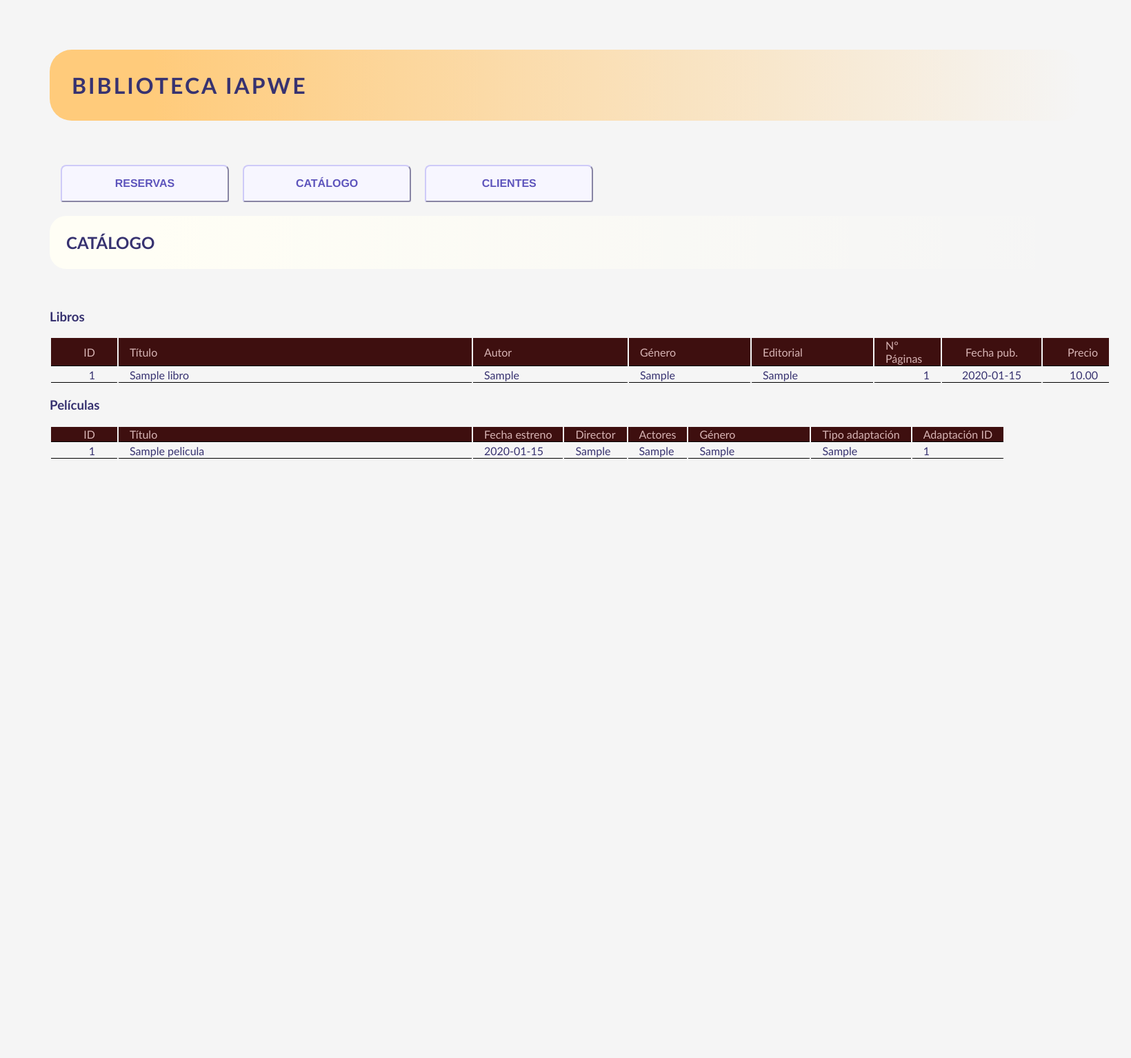
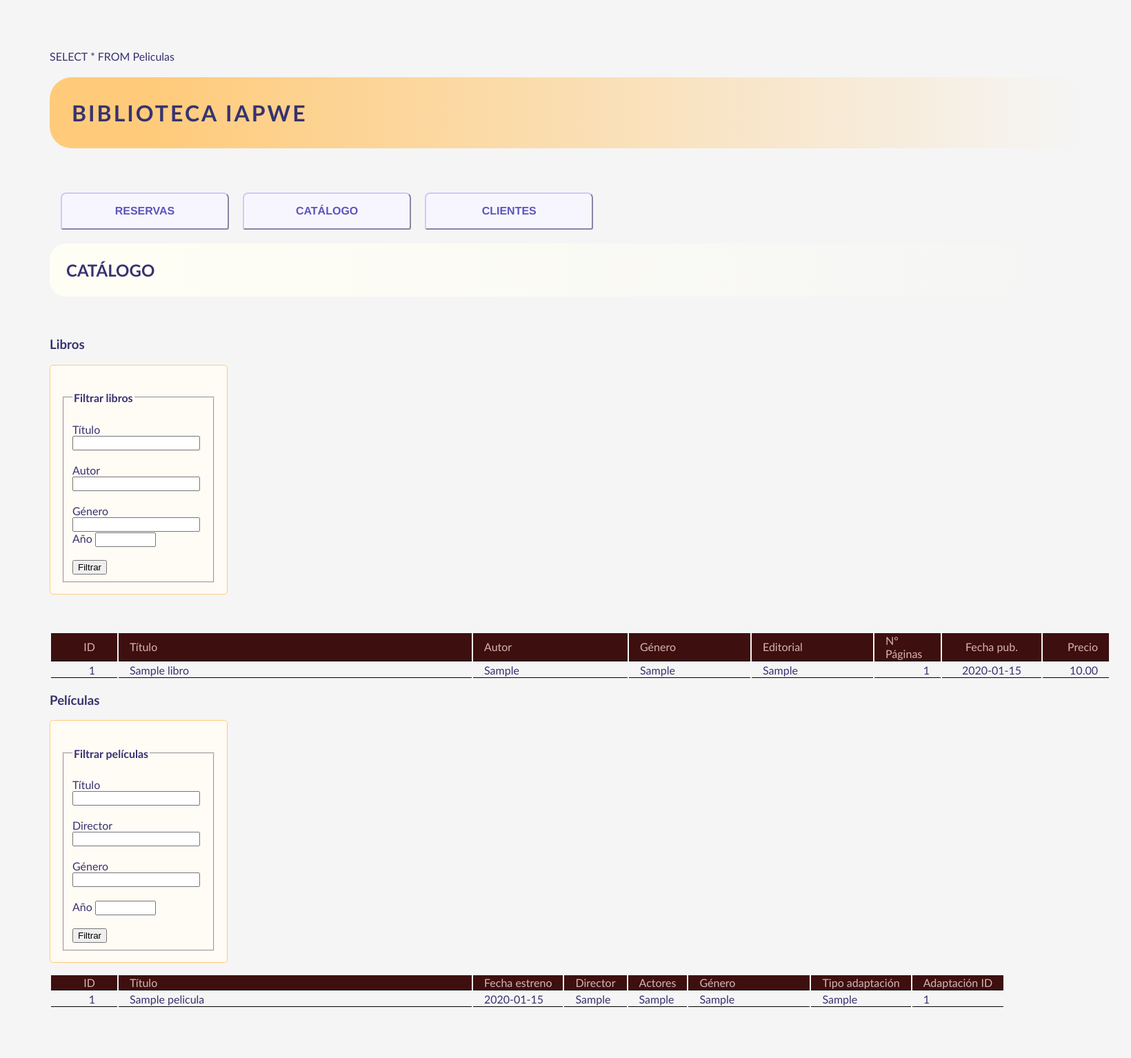
Before and after one commit to dgb-asir1/iapwe-biblioteca, a PHP site: page /catalogo.php in a window 1640 px wide. Shown: the whole page at 69% size. Before the commit the page ends 665 px from the top, so only its background shows below. Run offline with PHP 8.4, Linux system fonts and the light colour scheme; tables that the repository leaves empty hold one stand-in row (values such as "Sample post").

Commit message:
filtrado de catalogo

```diff
--- a/web_biblioteca/catalogo.php
+++ b/web_biblioteca/catalogo.php
@@ -4,12 +4,40 @@ require "config/conexion.php";
 require "clases/libro.php";
 require "clases/pelicula.php";
 
-$resultado = $conexion->query("
+
+// LISTADO LIBROS
+
+$filtroLibros = "";
+
+if (!empty($_GET['filtrar_libros'])) {
+    if (!empty($_GET['filtro_titulo_libro'])) {
+        $titulo_para_filtrar = $_GET['filtro_titulo_libro'];
+        $filtroLibros = "WHERE Libros.titulo LIKE '%$titulo_para_filtrar%'";
+    }
+    if (!empty($_GET['filtro_genero_libro'])) {
+        $genero_para_filtrar = $_GET['filtro_genero_libro'];
+        $filtroLibros = "WHERE Libros.genero LIKE '%$genero_para_filtrar%'";
+    }
+    if (!empty($_GET['filtro_autor_libro'])) {
+        $autor_para_filtrar = $_GET['filtro_autor_libro'];
+        $filtroLibros = "WHERE Autores.autor LIKE '%$autor_para_filtrar%'";
+    }
+    if (!empty($_GET['filtro_anyo_libro'])) {
+        $anyo_para_filtrar = $_GET['filtro_anyo_libro'];
+        $filtroLibros = "WHERE YEAR(Libros.fecha_publicacion) = '$anyo_para_filtrar'";
+    }
+}
+
+
+
+$consultaLibros = "
     SELECT Libros.*, Autores.autor AS nombre_autor
     FROM Libros
     INNER JOIN Autores
         ON Libros.autor_id = Autores.id
-");
+";
+$consultaLibros .= $filtroLibros;
+$resultado = $conexion->query($consultaLibros);
 $libros = [];
 
 while (true) {
@@ -23,7 +51,35 @@ while (true) {
 }
 
 
-$resultado = $conexion->query("SELECT * FROM Peliculas");
+// LISTADO PELICULAS
+
+$filtroPeliculas = "";
+
+if (!empty($_GET['filtrar_peliculas'])) {
+    if (!empty($_GET['filtro_titulo_pelicula'])) {
+        $titulo_para_filtrar = $_GET['filtro_titulo_pelicula'];
+        $filtroPeliculas = "WHERE Peliculas.titulo LIKE '%$titulo_para_filtrar%'";
+    }
+    if (!empty($_GET['filtro_genero_pelicula'])) {
+        $genero_para_filtrar = $_GET['filtro_genero_pelicula'];
+        $filtroPeliculas = "WHERE Peliculas.genero LIKE '%$genero_para_filtrar%'";
+    }
+    if (!empty($_GET['filtro_director_pelicula'])) {
+        $director_para_filtrar = $_GET['filtro_director_pelicula'];
+        $filtroPeliculas = "WHERE Peliculas.director LIKE '%$director_para_filtrar%'";
+    }
+    if (!empty($_GET['filtro_anyo_pelicula'])) {
+        $anyo_para_filtrar = $_GET['filtro_anyo_pelicula'];
+        $filtroPeliculas = "WHERE YEAR(fecha_estreno) = '$anyo_para_filtrar'";
+    }
+}
+
+$consultaPeliculas = "
+    SELECT * FROM Peliculas
+";
+$consultaPeliculas .= $filtroPeliculas;
+echo $consultaPeliculas;
+$resultado = $conexion->query($consultaPeliculas);
 
 $peliculas = [];
 
@@ -47,17 +103,48 @@ while (true) {
 <br>
 
 <h3>Libros</h3>
+<form action="catalogo.php" method="GET">
+    <fieldset>
+        <legend>
+            <h4>Filtrar libros</h4>
+        </legend>
+        <label for="filtro_titulo_libro">Título </label><input type="text" name="filtro_titulo_libro"></input><br><br>
+        <label for="filtro_autor_libro">Autor </label><input type="text" name="filtro_autor_libro"></input><br><br>
+        <label for="filtro_genero_libro">Género </label><input type="text" name="filtro_genero_libro"></input><brdirector
+        <label for="filtro_anyo_libro">Año </label> <input type="number" name="filtro_anyo_libro" min="-10000" max="3000"></input><br><br>
+        <input type="submit" name="filtrar_libros" value="Filtrar">
+    </fieldset>
+</form>
+
+<br><br>
 <table class="catalogo">
     <thead>
         <tr class="cabecera">
-            <td class="id">ID</td>
-            <td class="titulo">Título</td>
-            <td class="autor">Autor</td>
-            <td class="genero">Género</td>
-            <td class="editorial">Editorial</td>
-            <td class="paginas">Nº Páginas</td>
-            <td class="fecha_pub">Fecha pub.</td>
-            <td class="precio">Precio</td>
+            <td class="id">
+                ID
+            </td>
+            <td class="titulo">
+                Título
+            </td>
+            <td class="autor">
+                Autor
+            </td>
+            <td class="genero">
+                Género
+            </td>
+            <td class="editorial">
+                Editorial
+            </td>
+            <td class="paginas">
+                Nº Páginas
+            </td>
+            <td class="fecha_pub">
+                Fecha pub.
+            </td>
+            <td class="precio">
+                Precio
+            </td>
+
         </tr>
     </thead>
     <?php foreach ($libros as $libro): ?>
@@ -91,6 +178,18 @@ while (true) {
 </table>
 
 <h3>Películas</h3>
+<form action="catalogo.php" method="GET">
+    <fieldset>
+        <legend>
+            <h4>Filtrar películas</h4>
+        </legend>
+        <label for="filtro_titulo_pelicula">Título </label><input type="text" name="filtro_titulo_pelicula"></input><br><br>
+        <label for="filtro_director_pelicula">Director </label><input type="text" name="filtro_director_pelicula"></input><br><br>
+        <label for="filtro_genero_pelicula">Género </label><input type="text" name="filtro_genero_pelicula"></input><br><br>
+        <label for="filtro_anyo_pelicula">Año </label> <input type="number" name="filtro_anyo_pelicula" min="-10000" max="3000"></input><br><br>
+        <input type="submit" name="filtrar_peliculas" value="Filtrar">
+    </fieldset>
+</form>
 <table class="catalogo">
     <thead>
         <tr class="cabecera">
--- a/web_biblioteca/css/styles.css
+++ b/web_biblioteca/css/styles.css
@@ -47,7 +47,7 @@ form {
     border: 1px solid #FFCB7B;
     padding: 1em;
     display: block;
-    max-width: 10em;
+    max-width: 14em;
     border-radius: 0.3em;
 }
 
```
